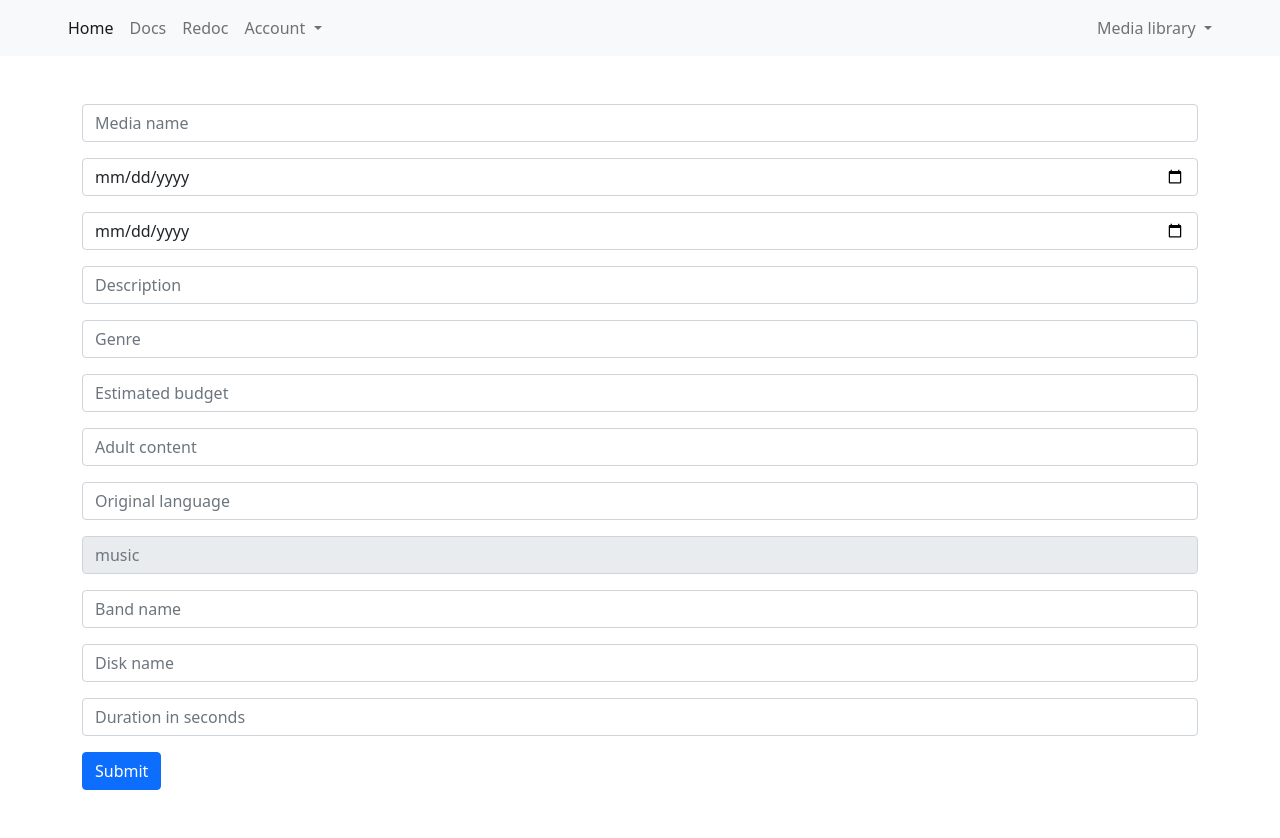
After one commit to FranSPG/EVERYANGLE-Code-Challenge, a Python web app: template media_library/static/templates/media/create_song.html in a window 1280 px wide. The commit adds this page. Run offline with Jinja, Linux system fonts and the light colour scheme; the template is opened without the code that fills it, so the values that code supplies are empty; some libraries are stand-ins or nearby versions.

Commit message:
front-end

```diff
--- a/media_library/static/templates/components/navbar.html
+++ b/media_library/static/templates/components/navbar.html
@@ -36,9 +36,9 @@
                         Media library
                     </a>
                     <ul class="dropdown-menu" aria-labelledby="navbarDropdown">
-                        <li><a class="dropdown-item" href="/post-a-job/">Create a new movie</a></li>
-                        <li><a class="dropdown-item" href="/post-a-job/">Create a new song</a></li>
-                        <li><a class="dropdown-item" href="/post-a-job/">Create a new game</a></li>
+                        <li><a class="dropdown-item" href="/media/movies">Create a new movie</a></li>
+                        <li><a class="dropdown-item" href="/media/songs">Create a new song</a></li>
+                        <li><a class="dropdown-item" href="/media/games/">Create a new game</a></li>
                         <li><a class="dropdown-item" href="/delete-job/">Delete a media</a></li>
                     </ul>
                 </li>
--- /dev/null
+++ b/media_library/static/templates/media/create_media.html
@@ -0,0 +1,55 @@
+{% extends "shared/base.html" %}
+{% block content %}
+<div class="container">
+    <div class="row">
+        <div class="text-danger font-weight-bold">
+            {% for error in errors %}
+            <li>{{error}}</li>
+            {% endfor %}
+        </div>
+    </div>
+
+    <div class="row my-5">
+        <form method="POST">
+            <div class="mb-3">
+                <input type="text" required class="form-control" name="name" value="{{name}}"
+                       placeholder="Media name">
+            </div>
+            <div class="mb-3">
+                <input type="date" required placeholder="Date created" name="created_date" value="{{created_date}}"
+                       class="form-control">
+            </div>
+            <div class="mb-3">
+                <input type="date" required placeholder="Date added"
+                       name="added_date" value="{{added_date}}" class="form-control">
+            </div>
+            <div class="mb-3">
+                <input type="text" required placeholder="Description" name="description" value="{{description}}"
+                       class="form-control">
+            </div>
+            <div class="mb-3">
+                <input type="text" required placeholder="Genre" name="genre" value="{{genre}}"
+                       class="form-control">
+            </div>
+            <div class="mb-3">
+                <input type="number" step="0.1" required placeholder="Estimated budget" name="estimated_budget" value="{{estimated_budget}}"
+                       class="form-control">
+            </div>
+            <div class="mb-3">
+                <input type="text" required placeholder="Adult content" name="adult" value="{{adult}}"
+                       class="form-control">
+            </div>
+            <div class="mb-3">
+                <input type="text" required placeholder="Original language" name="original_language" value="{{original_language}}"
+                       class="form-control">
+            </div>
+
+            {% block media_type %}
+            {% endblock %}
+            <button type="submit" class="btn btn-primary">Submit</button>
+
+        </form>
+
+    </div>
+</div>
+{% endblock %}
--- /dev/null
+++ b/media_library/static/templates/media/create_song.html
@@ -0,0 +1,24 @@
+{% extends "media/create_media.html" %}
+
+
+{% block media_type %}
+
+<div class="mb-3">
+    <input type="text" required placeholder="music" name="category_name" value="{{category_name}}"
+           class="form-control" disabled>
+</div>
+
+<div class="mb-3">
+    <input type="text" required placeholder="Band name" name="band_name" value="{{band_name}}"
+           class="form-control" >
+</div>
+<div class="mb-3">
+    <input type="text" required placeholder="Disk name" name="disk_name" value="{{disk_name}}"
+           class="form-control" >
+</div>
+<div class="mb-3">
+    <input type="number" required placeholder="Duration in seconds" name="duration" value="{{duration}}"
+           class="form-control" >
+</div>
+
+{% endblock %}
```
Also changed, not shown: media_library/media_library/media/router.py (+119 -6 lines), media_library/media_library/media/service.py (+13 -3 lines), media_library/static/templates/home/home.html (+11 -5 lines), media_library/static/templates/media/create_game.html (added, +34 -0 lines), media_library/static/templates/media/create_movie.html (added, +24 -0 lines).
